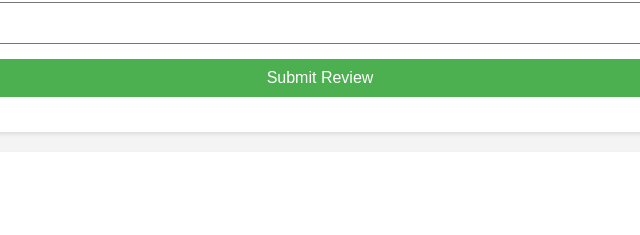
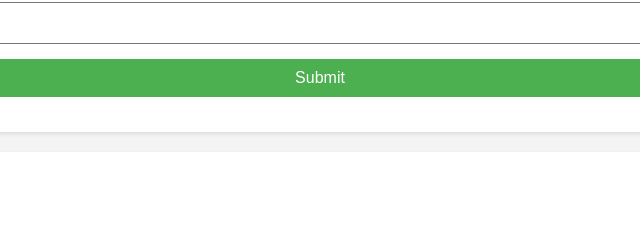
Before and after one commit to weshymf/wdd131, a plain HTML site: page form.html in a window 1280 px wide. Shown: the part 971-1206 px from the top of the page, 320-960 px from the left. Drawn offline with Linux system fonts and the light colour scheme.

Commit message:
Add files via upload

```diff
--- a/form.html
+++ b/form.html
@@ -69,7 +69,7 @@
                 <input type="text" id="username" name="username">
             </div>
             <div>
-                <input type="submit" value="Submit Review">
+                <input type="submit" value="Submit">
             </div>
         </form>
     </main>
```
